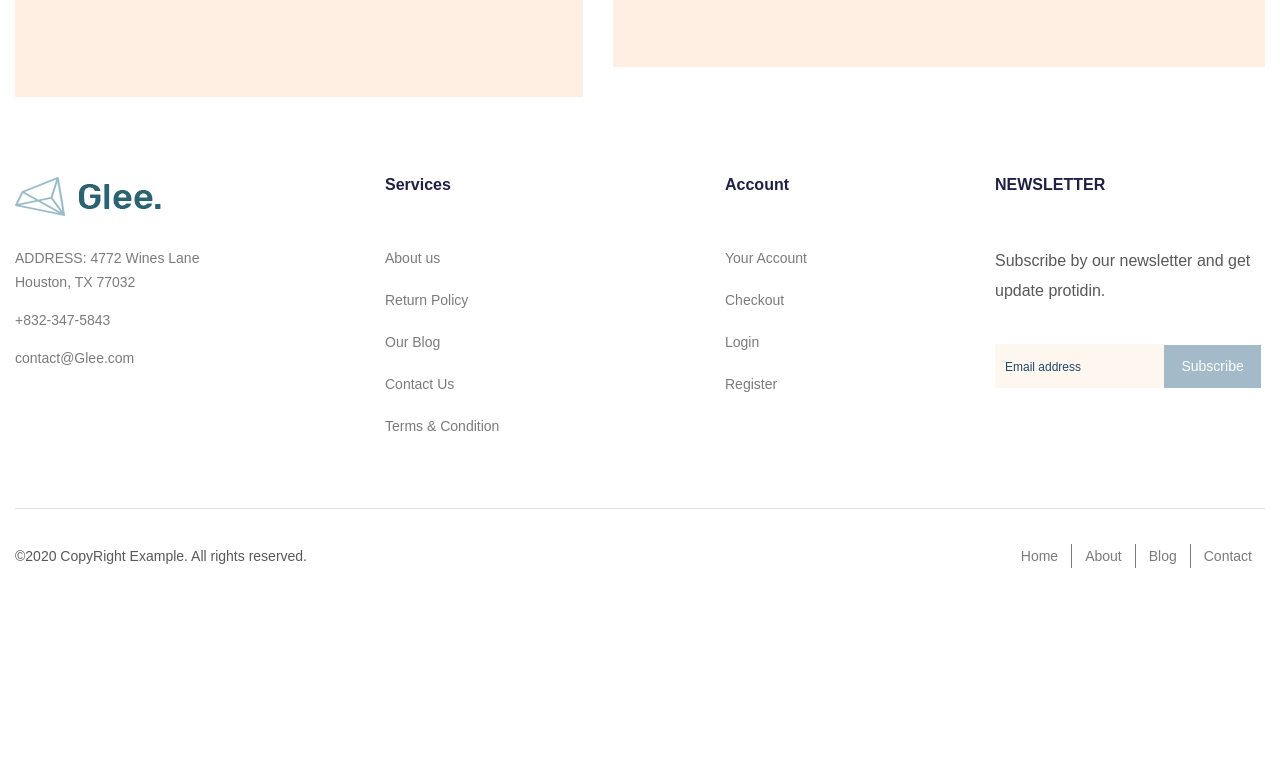
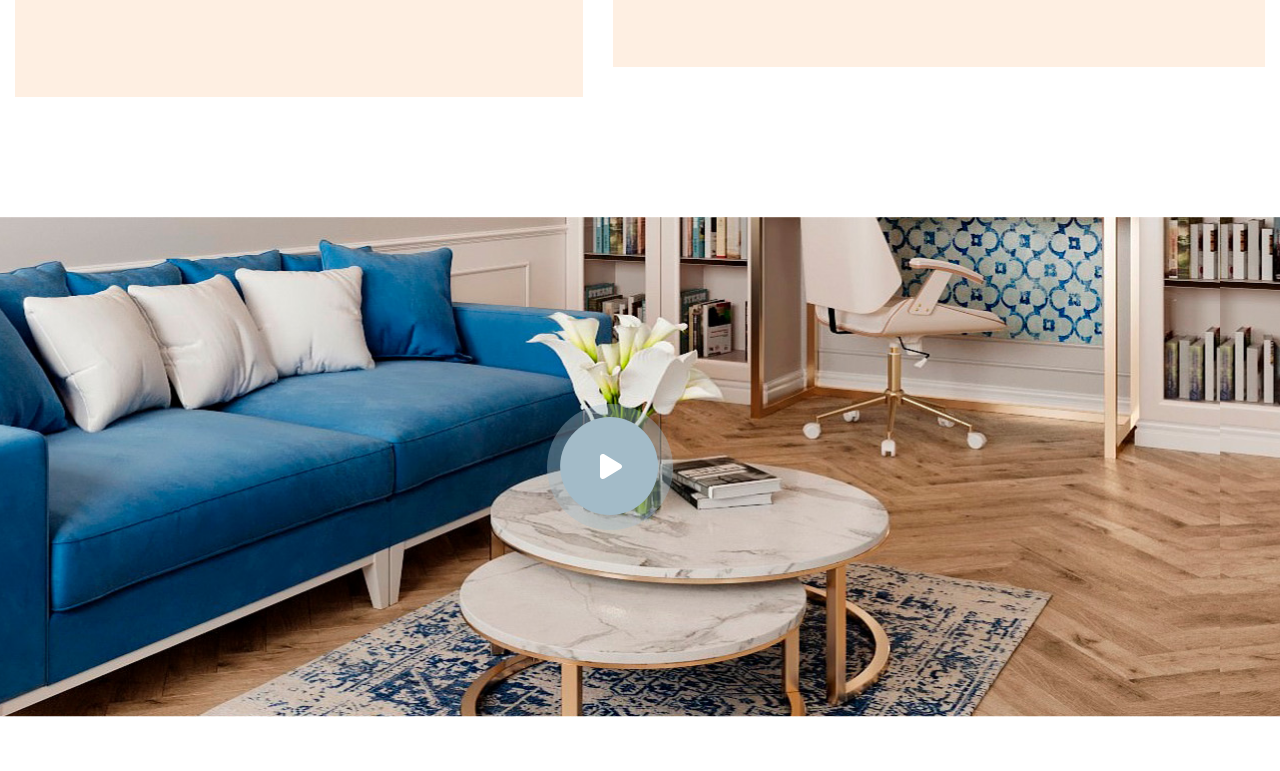
Before and after one commit to Yurik-00007/Glee, a website: page app/index.html in a window 1280 px wide. Shown: the part 2769-3540 px from the top of the page. Before the commit the page ends 3372 px from the top, so only its background shows below. Drawn offline with nearby package versions, Linux system fonts and the light colour scheme; files that its build step writes are made by us from their sources; files whose address does not match are found by name.

Commit message:
added video-fashion

```diff
--- a/app/index.html
+++ b/app/index.html
@@ -481,6 +481,19 @@
             </div>
         </div>
     </section>
+
+    <section class="video-fashion">
+            <div class="video-fashion__inner">
+                <div class="video-fashion__popup" style="background-image:url('images/content/video/video-fashion.jpg');">
+                    <a class="video-fashion__play"
+                       href="https://www.youtube.com/watch?v=PxdKQP3-AK8"
+                       data-fancybox>
+                        <img src="images/icons/play-btn.svg" alt="video-play">
+                    </a>
+                </div>
+            </div>
+    </section>
+
 </main>
 <!--======================================================-->
 <footer class="footer">
--- a/app/scss/_vars.scss
+++ b/app/scss/_vars.scss
@@ -23,3 +23,9 @@ $title: #414141;
   font-family: 'Rubik-Medium', sans-serif;
   font-weight: 500;
 }
+
+%bgimg{
+  background-repeat: no-repeat;
+  background-position: center center;
+  background-size: cover;
+}
--- a/app/scss/style.scss
+++ b/app/scss/style.scss
@@ -544,5 +544,37 @@
   }
 
 }
+//================================================
+.video-fashion{
+  //background-color: $bg;
+  padding: 120px 0;
+
+  &__inner {
+    @extend %bgimg;
+    background-image: url('../images/content/categories/bg/video-fashion.jpg');
+    display: flex;
+  }
+
+  &__popup {
+    margin-right: 60px;
+    width: 100%;
+    height: 500px;
+    display: flex;
+    justify-content: center;
+    align-items: center;
+    @extend %bgimg;
+  }
+}
+
+
+
+
+
+
+
+
+
+//================================================
+
 
 @import "media";
```
Also changed, not shown: app/images/content/categories/bg/video-fashion.jpg (added), app/images/icons/play-btn.svg (added).
